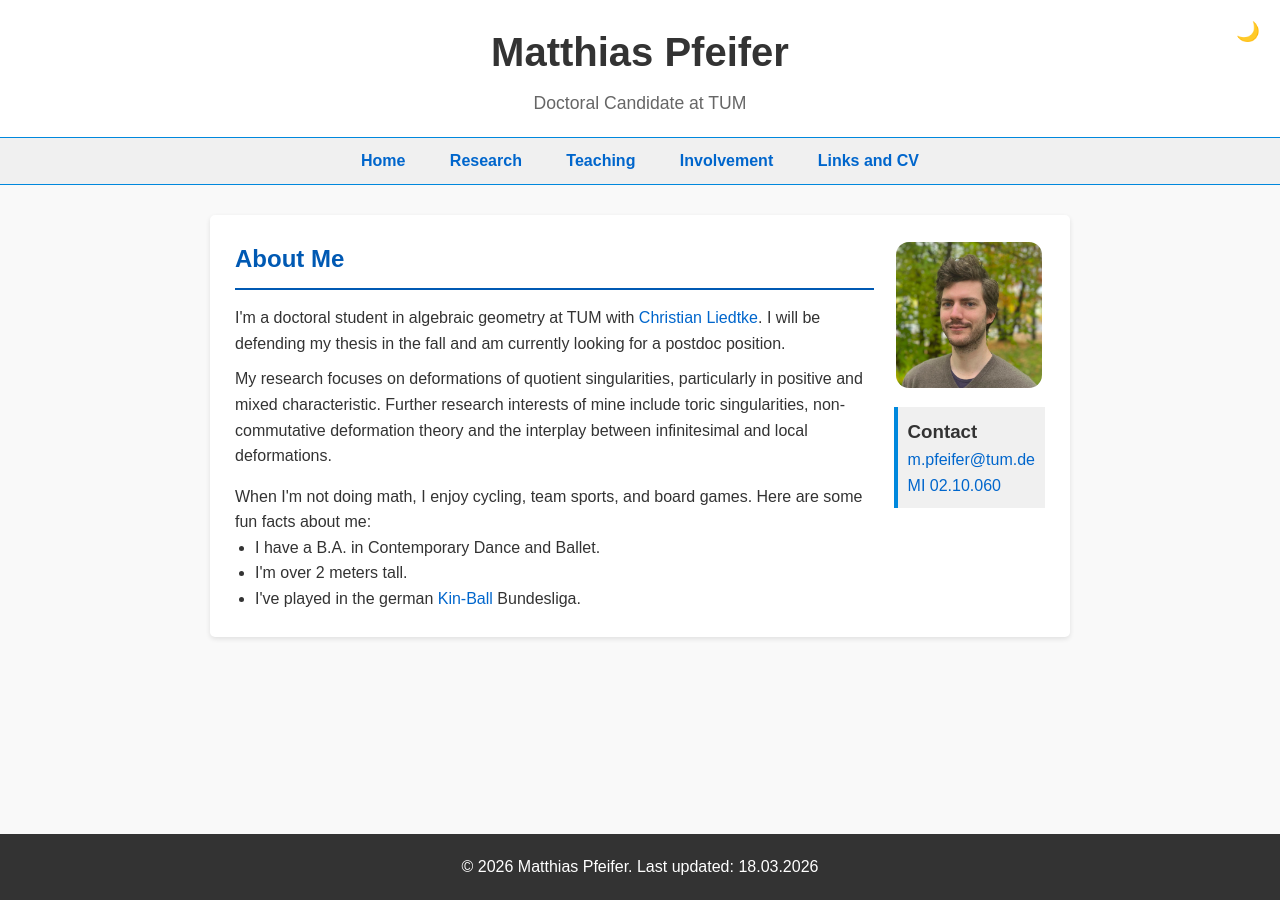
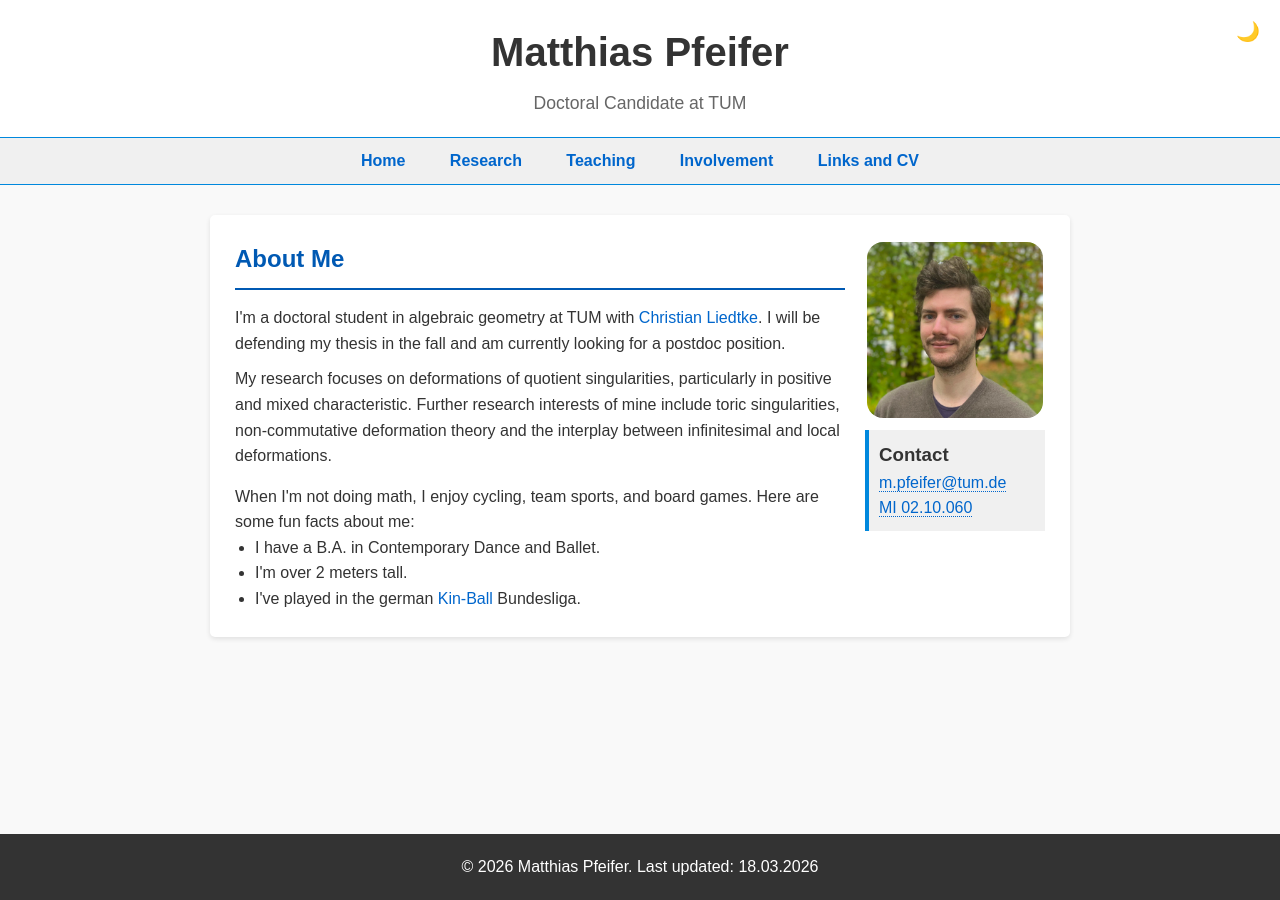
Before and after one commit to matthias-pfeifer/matthias-pfeifer.github.io, a Jekyll site: the page built from index.html, in a window 1280 px wide. Built offline with Jekyll 4.4.1, drawn with Linux system fonts in a browser that asks for light colours.

Commit message:
Made Homepage Photo and Contact size responsive

```diff
--- a/assets/css/style.css
+++ b/assets/css/style.css
@@ -113,7 +113,7 @@
 }
 
 main {
-    width: 90%;           /* fill most of viewport but leave margin */
+    width: 100%;           /* fill most of viewport but leave margin */
     max-width: 900px;     /* cap on large screens */
     margin: 30px auto;
     padding: 0 20px;
@@ -125,6 +125,7 @@
     padding: 25px;
     border-radius: 5px;
     box-shadow: 0 2px 5px rgba(0,0,0,0.1);
+    box-sizing: border-box;
 }
 
 section h2 {
@@ -175,11 +176,12 @@
 .profile-pic {
     margin-left: 20px;
     margin-bottom: 0px;
-    width: 150px;
-    height: 150px;
+    width: 100%;
+    aspect-ratio: 1 / 1;
     object-fit: cover;
     border-radius: 10%;
     border: 2px solid var(--pic-border);
+    display: block;
 }
 
 /* inline code blocks */
@@ -257,3 +259,18 @@
   grid-template-columns: 1fr 150px;
   gap: 20px;
 }
+
+/* box where the content changes depending on the size of the box */
+.size-reactive-box {
+    container-type: inline-size;
+    display: block;
+}
+
+.full-size-content { display: inline; }
+.compact-content { display: none; }
+
+/* show/hide content based on container size */
+@container (max-width: 160px) {
+  .full-size-content { display: none; }
+  .compact-content { display: inline; }
+}
--- a/index.html
+++ b/index.html
@@ -5,12 +5,22 @@
 ---
 
 <section id="home">
-        <div style="float: right">
+    <div style="float: right; width: 200px; max-width: 30%;">
+        <div style="padding-right: 20px;">
             <img src="/Portrait.jpg" alt="Portrait" class="profile-pic">
+        </div>
+        <div class="size-reactive-box">
         <div class="contact-info" style="padding: 10px; margin-left: 20px;">
-                <h3 style="margin-top: 0px;">Contact</h3>
-                <p><a href="mailto:m.pfeifer@tum.de">m.pfeifer@tum.de</a></p>
-                <p><a target="_blank" rel="noopener noreferrer" href="https://nav.tum.de/room/5610.02.060#18/48.262095/11.667765">MI 02.10.060</a></p>
+            <h3 class="full-size-content" style="margin-top: 0px;">Contact</h3>
+            <p><a href="mailto:m.pfeifer@tum.de">
+                <span class="full-size-content" style="cursor: pointer;">m.pfeifer@tum.de</span>
+                <span class="compact-content" style="cursor: pointer;">Email</span>
+            </a></p>
+            <p><a target="_blank" rel="noopener noreferrer" href="https://nav.tum.de/room/5610.02.060#18/48.262095/11.667765">
+                <span class="full-size-content" style="cursor: pointer;">MI 02.10.060</span>
+                <span class="compact-content" style="cursor: pointer;">Office</span>
+            </a></p>
+        </div>
         </div>
     </div>
     <div>
```
Lines whose indentation alone changed are shown as unchanged.
